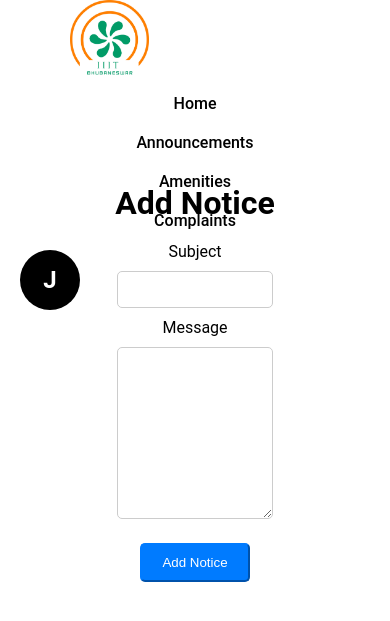
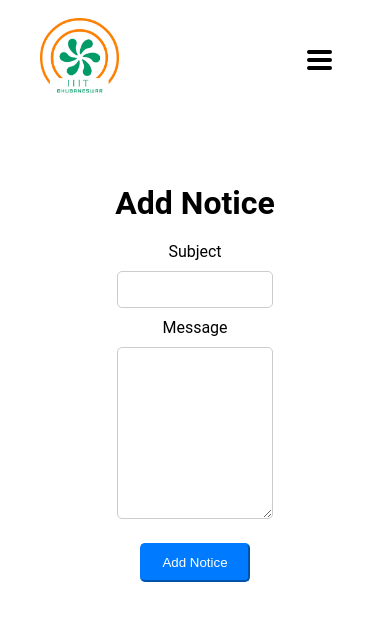
Before and after one commit to jasongaini13/hostel_management_system, a Django app: page /notices/add/ in a window 390 px wide. Shown: the top 621 px of the page. Run offline with Django 5.2, Linux system fonts and the light colour scheme; a user stored in the database is signed in; data comes from the database, SQL or seed files in the repository; both versions use the stored data as it was after the commit; some libraries are stand-ins or nearby versions.

Commit message:
navbar responsive completed

```diff
--- a/static/css/dashboard_styles.css
+++ b/static/css/dashboard_styles.css
@@ -16,7 +16,7 @@
     padding: 0 20px;
     width: 100%;
     height: 120px;
-    margin: 0 ;
+    margin: 0;
 }
 
 .logo img {
@@ -68,6 +68,7 @@
 .dropdown-subcontent {
     min-width: 220px;
 }
+
 .dropdown-content a, .dropdown-subcontent a, .profile-content a {
     padding: 12px 16px;
 }
@@ -141,31 +142,86 @@
     margin-right: 10px;
 }
 
+/* Hamburger Menu */
+.hamburger-menu {
+    display: none;
+    flex-direction: column;
+    cursor: pointer;
+}
+
+.hamburger-menu .line {
+    width: 25px;
+    height:4px;
+    background-color: black;
+    border-radius: 5px;
+    margin: 2px 0;
+}
+
 @media (max-width: 768px) {
-    nav {
+    .list-items ul {
         flex-direction: column;
-        align-items: flex-start;
+        position: fixed; /* Changed to fixed to avoid overlapping */
+        top: 120px; /* Adjust as needed based on navbar height */
+        left: 0;
+        width: 100%;
+        height: calc(100vh - 10px); /* Full viewport height minus navbar height */
+        background-color: black;
+        color: white;
+        overflow: hidden;
+        max-height: 0;
+        transition: max-height 0.5s ease-in-out;
+        z-index: 10;
     }
 
-    .nav-links {
-        flex-direction: column;
-        width: 100%;
+    .list-items ul.open {
+        max-height: 85vh; /* Full viewport height */
     }
 
-    .nav-links li {
+    .list-items ul li {
         width: 100%;
-        margin-right: 0;
+        text-align: center;
+        margin-top: 50px;
     }
 
-    .nav-links a {
-        text-align: center;
-        padding: 10px 0;
+    .list-items ul li a {
+        color: white;
+        font-size: 1.5rem;
+    }
+
+    .nav-links a:hover {
+        background-color: #333; /* Darker background on hover */
     }
 
     .dropdown-content, .dropdown-subcontent, .profile-content {
         position: relative;
+        background-color: white;
     }
+
+    .profile-initial{
+        background-color: white;
+        color: black;
+        margin-left: 150px;
+    }
+    .hamburger-menu {
+        display: flex;
+        margin-left: 150px;
+    }
+    .logo img {
+        margin-left: 20px;
+    }
+    main {
+        position: relative;
+        z-index: 1; /* Ensure main content is on top of navbar */
+    }
+    .welcome-text h1 {
+        font-size: 50px;
+        font-weight: bold;
+    }
+
 }
+
+
+
 main {
     position: relative;
     height: calc(100vh - 120px);
@@ -178,7 +234,6 @@
 }
 
 .welcome-text {
-
     padding: 20px;
     border-radius: 10px;
 }
--- a/users/templates/faculty_base.html
+++ b/users/templates/faculty_base.html
@@ -14,6 +14,12 @@
     <div class="logo">
         <img src="{% static 'images/home_logo.png' %}" alt="Logo">
     </div>
+    <div class="hamburger-menu" id="hamburger-menu">
+        <div class="line"></div>
+        <div class="line"></div>
+        <div class="line"></div>
+    </div>
+    <div class="list-items">
         <ul class="nav-links">
             <li><a href="{% url 'faculty_dashboard' %}">Home</a></li>
             <li><a href="{% url 'notice_list' %}">Announcements</a></li>
@@ -22,10 +28,6 @@
                 <ul class="dropdown-content">
                     <li class="dropdown">
                         <a href="#">Student Services</a>
-                    <!-- <ul class="dropdown-subcontent">
-                        <!-- <li><a href="{% url 'apply_leave' %}">Hostel Leave Application</a></li> -->
-                        <!-- <li><a href="{% url 'manage_cloak_room_settings' %}">Cloak Room Allotment</a></li>
-                    </ul> -->
                         <ul class="dropdown-subcontent">
                             <li id="cloak-room-link">
                                 {% if settings and settings.is_enabled %}
@@ -35,7 +37,6 @@
                                 {% endif %}
                             </li>
                         </ul>
-
                     </li>
                     <li class="dropdown">
                         <a href="#">Visitor Services</a>
@@ -44,12 +45,6 @@
                             <li><a href="{% url 'view_bookings' %}">View Bookings</a></li>
                         </ul>
                     </li>
-                <!-- <li class="dropdown">
-                    <a href="#">Health Services</a>
-                    <ul class="dropdown-subcontent">
-                        <li><a href="{% url 'book_appointment' %}">Doctor Appointment</a></li>
-                    </ul>
-                </li> -->
                     <li><a href="#">Mess Services</a></li>
                     <li><a href="#">Laundry Facilities</a></li>
                 </ul>
@@ -69,15 +64,24 @@
                 </ul>
             </li>
         </ul>
+    </div>
 </nav>
 
 <div class="container mt-4">
     {% block content %}
     {% endblock %}
 </div>
+
 <script src="https://code.jquery.com/jquery-3.5.1.slim.min.js"></script>
 <script src="https://cdn.jsdelivr.net/npm/@popperjs/core@2.5.3/dist/umd/popper.min.js"></script>
 <script src="https://stackpath.bootstrapcdn.com/bootstrap/4.5.2/js/bootstrap.min.js"></script>
+<script>
+    document.getElementById("hamburger-menu").addEventListener("click", function() {
+        var navLinks = document.querySelector(".list-items ul.nav-links");
+        navLinks.classList.toggle("open");
+    });
+
+</script>
 
 </body>
 </html>
--- a/users/views.py
+++ b/users/views.py
@@ -18,6 +18,7 @@
 from django.utils import timezone
 from django.db import transaction
 import uuid
+from django.views.decorators.csrf import csrf_protect
 
 from users import models
 
@@ -34,6 +35,7 @@
         form = StudentRegistrationForm()
     return render(request, 'auth/student_register.html', {'form': form})
 
+@csrf_protect
 def faculty_register(request):
     if request.method == 'POST':
         form = FacultyRegistrationForm(request.POST)
@@ -65,6 +67,7 @@
         form = StudentAuthenticationForm()
     return render(request, 'auth/student_login.html', {'form': form})
 
+@csrf_protect
 def faculty_login(request):
     if request.method == 'POST':
         form = FacultyAuthenticationForm(request, data=request.POST)
```
Also changed, not shown: users/templates/base.html (+13 -0 lines), db.sqlite3, 1 other file. Lines whose indentation alone changed are shown as unchanged.
